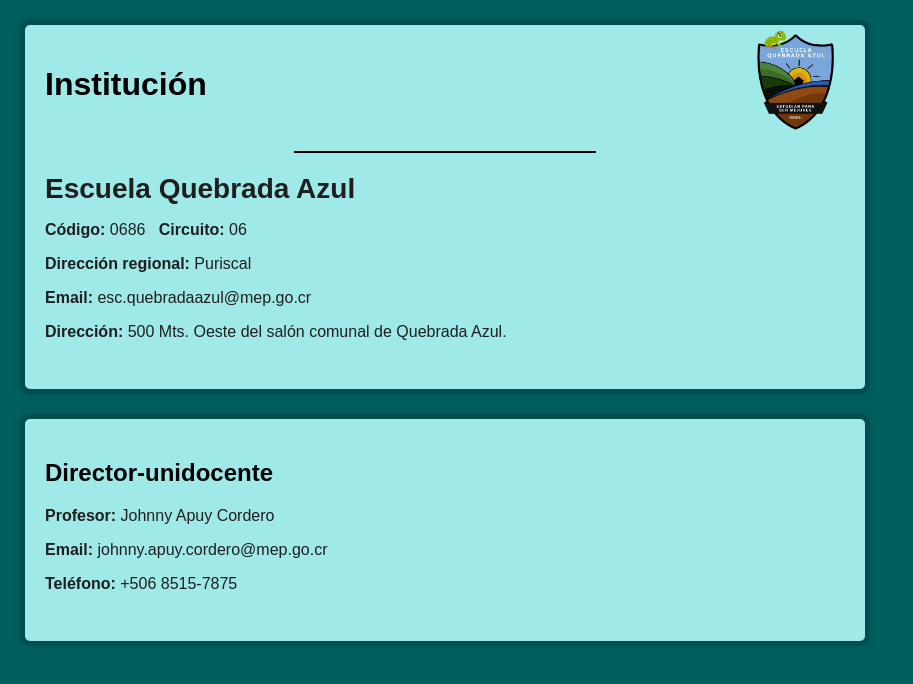
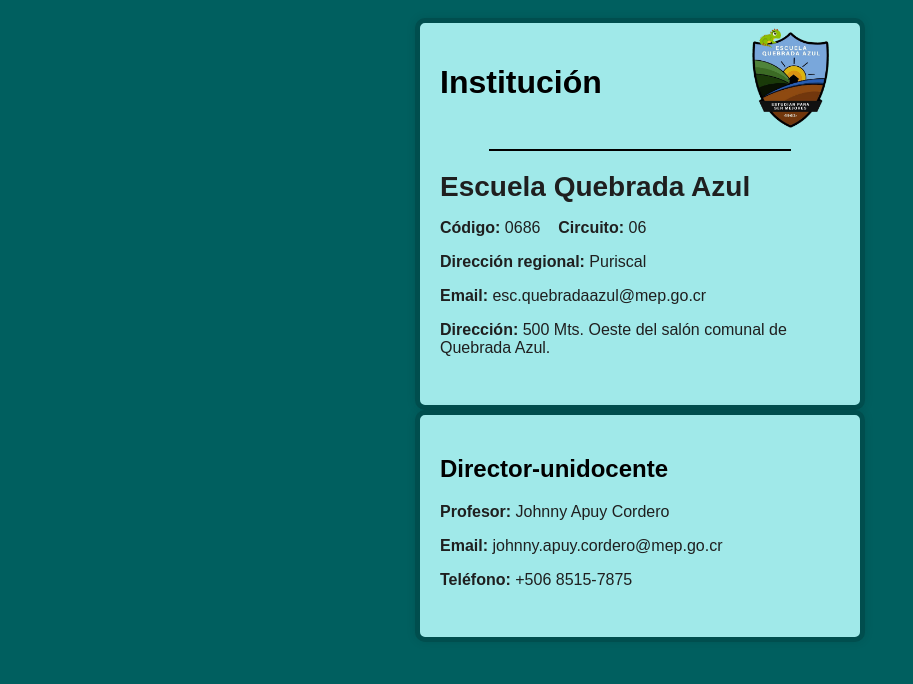
Before and after one commit to NaxoW77/Public, a plain HTML site: page CtEscQuebradaAzul.html in a window 1280 px wide. Shown: the whole page, without its empty margins (0-913 px from the left). Drawn offline with Linux system fonts and the light colour scheme.

Commit message:
Update CtEscQuebradaAzul.html

```diff
--- a/CtEscQuebradaAzul.html
+++ b/CtEscQuebradaAzul.html
@@ -8,12 +8,12 @@
   body {
     font-family: Arial, sans-serif;
     background-color: #005f5f;
-    margin: 0;
+    margin: 0 auto;
     padding: 0;
   }
   .container {
-    max-width: 800px;
-    margin: 20px auto;
+    max-width: 400px;
+    margin: 0 auto;
     padding: 20px;
     background-color: #fff;
     border-radius: 10px;
@@ -37,7 +37,7 @@
     border-radius: 10px;
     box-shadow: 0 0 10px rgba(0, 0, 0, 0.1);
     padding: 20px;
-    margin: 20px;
+    margin: 0 auto;
     background-color: #A0E9E9;
     border: 5px solid #004E4E;
   }
@@ -48,16 +48,17 @@
 </style>
 </head>
 <body style="animation: start 0.9s">
+<br>
 <div class="container contact-box">
 
-  <h1>Institución</h1>
+  <h1 style="margin-left: 0;">Institución</h1>
   <img align="right" src="Img/EQALogo.png" alt="" width="100" style="margin-top:-95px;"/>
   <br />
   <hr style="border: 1.3px solid black;width:300px;"/>
   <div class="contact-info">
 
     <p><strong style="text-align:center;font-size:28px">Escuela Quebrada Azul</strong></p>
-    <p><strong>Código:</strong> 0686 &nbsp;&nbsp;<strong>Circuito:</strong> 06</p>
+    <p><strong>Código:</strong> 0686 &nbsp;&nbsp;&nbsp;<strong>Circuito:</strong> 06</p>
     <p><strong>Dirección regional:</strong> Puriscal</p>
     <p><strong>Email:</strong> esc.quebradaazul@mep.go.cr</p>
     <p><strong>Dirección:</strong> 500 Mts. Oeste del salón comunal de Quebrada Azul.</p>
```
